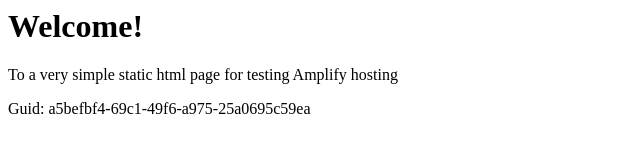
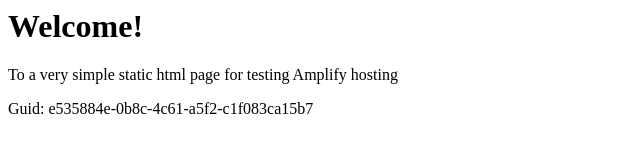
Before and after one commit to aws-aemilia-bom/Github-PR-Commit-Integration-Test-DoNotTouch-GithubWebhookPreviewCanaryTest-v1-preprod-ap-south-1, a website: page src/index.html in a window 1280 px wide. Shown: the full height of the page, 0-640 px from the left. Drawn offline with Linux system fonts and the light colour scheme.

Commit message:
commit from integ tests

```diff
--- a/src/index.html
+++ b/src/index.html
@@ -12,6 +12,6 @@
 <body>
     <h1>Welcome!</h1>
     <p>To a very simple static html page for testing Amplify hosting</p>
-    <p>Guid: a5befbf4-69c1-49f6-a975-25a0695c59ea</p></body>
+    <p>Guid: e535884e-0b8c-4c61-a5f2-c1f083ca15b7</p></body>
 
 </html>
```
